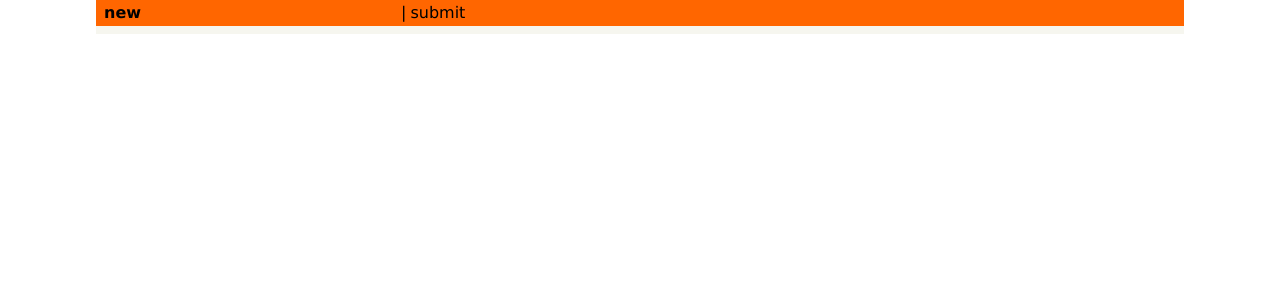
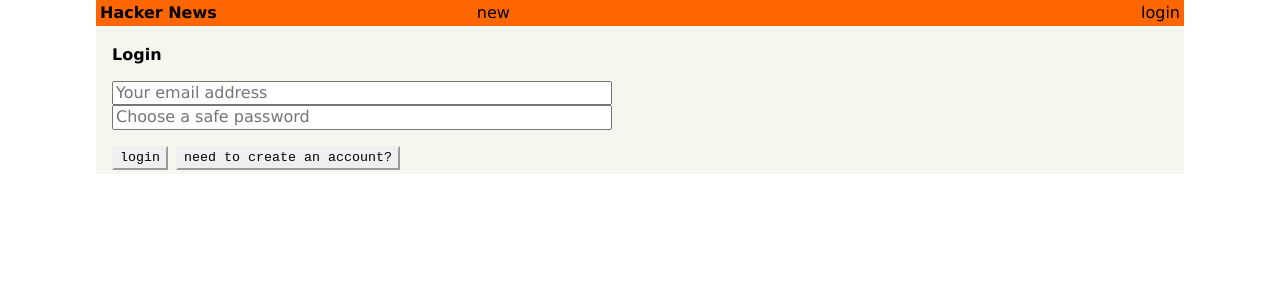
Before and after one commit to kamry-bowman/hackernewsclone-gql-fe, a React (Create React App) app: page /login in a window 1280 px wide. Shown: the top 300 px of the page. Built offline with nearby package versions, Linux system fonts and the light colour scheme.

Commit message:
implement authentication routing

```diff
--- a/src/components/App.tsx
+++ b/src/components/App.tsx
@@ -1,8 +1,9 @@
 import React, { Component } from 'react';
+import { Switch, Route } from 'react-router';
 import LinkList from './LinkList';
 import CreateLink from './CreateLink';
 import Header from './Header';
-import { Switch, Route } from 'react-router';
+import Login from './Login';
 
 class App extends Component {
   render() {
@@ -13,6 +14,7 @@
           <Switch>
             <Route exact path="/" component={LinkList} />
             <Route exact path="/create" component={CreateLink} />
+            <Route exact path="/login" component={Login} />
           </Switch>
         </div>
       </div>
--- a/src/components/Header.tsx
+++ b/src/components/Header.tsx
@@ -1,21 +1,44 @@
 import React, { Component } from 'react';
 import { Link } from 'react-router-dom';
+import { AUTH_TOKEN } from '../constants';
 import { withRouter, RouteComponentProps } from 'react-router';
 
 class Header extends Component<RouteComponentProps> {
   render() {
+    const authToken = localStorage.getItem(AUTH_TOKEN);
+
     return (
       <div className="flex pa1 justify-between nowrap orange">
         <div className="flex flex-fixed black">
-          <div className="fw7 mr7">
+          <div className="fw7 mr7">Hacker News</div>
           <Link to="/" className="ml1 no-underline black">
             new
           </Link>
-          </div>
+          {authToken && (
+            <div className="flex">
               <div className="ml1">|</div>
               <Link to="/create" className="ml1 no-underline black">
                 submit
               </Link>
+            </div>
+          )}
+        </div>
+        <div className="flex flex-fixed">
+          {authToken ? (
+            <div
+              className="ml1 pointer black"
+              onClick={() => {
+                localStorage.removeItem(AUTH_TOKEN);
+                this.props.history.push('/');
+              }}
+            >
+              logout
+            </div>
+          ) : (
+            <Link to="/login" className="ml1 no-underline black">
+              login
+            </Link>
+          )}
         </div>
       </div>
     );
--- /dev/null
+++ b/src/components/Login.tsx
@@ -0,0 +1,110 @@
+import React, { Component } from 'react';
+import { AUTH_TOKEN } from '../constants';
+import { RouteComponentProps } from 'react-router-dom';
+import gql from 'graphql-tag';
+import { Mutation } from 'react-apollo';
+
+interface State {
+  login: boolean;
+  email: string;
+  password: string;
+  name: string;
+}
+
+interface loginData {
+  login: { token: string };
+}
+
+interface signupData {
+  signup: { token: string };
+}
+type dataResult = loginData | signupData;
+
+const SIGNUP_MUTATION = gql`
+  mutation SignupMutation($email: String!, $password: String!, $name: String!) {
+    signup(email: $email, password: $password, name: $name) {
+      token
+    }
+  }
+`;
+
+const LOGIN_MUTATION = gql`
+  mutation LoginMutation($email: String!, $password: String!) {
+    login(email: $email, password: $password) {
+      token
+    }
+  }
+`;
+
+class Login extends Component<RouteComponentProps, State> {
+  state = {
+    login: true,
+    email: '',
+    password: '',
+    name: '',
+  };
+
+  render() {
+    const { login, email, password, name } = this.state;
+    return (
+      <div>
+        <h4 className="mv3">{login ? 'Login' : 'Sign Up'}</h4>
+        <div className="flex flex-column">
+          {!login && (
+            <input
+              value={name}
+              onChange={e => this.setState({ name: e.target.value })}
+              type="text"
+              placeholder="Your name"
+            />
+          )}
+          <input
+            type="email"
+            onChange={e => this.setState({ email: e.target.value })}
+            value={email}
+            placeholder="Your email address"
+          />
+          <input
+            type="password"
+            onChange={e => this.setState({ password: e.target.value })}
+            value={password}
+            placeholder="Choose a safe password"
+          />
+        </div>
+        <div className="flex mt3">
+          <Mutation
+            mutation={login ? LOGIN_MUTATION : SIGNUP_MUTATION}
+            variables={{ email, password, name }}
+            onCompleted={data => this._confirm(data)}
+          >
+            {mutation => (
+              <div className="pointer mr2 button" onClick={e => mutation()}>
+                {login ? 'login' : 'create account'}
+              </div>
+            )}
+          </Mutation>
+          <div
+            className="pointer button"
+            onClick={() => this.setState({ login: !login })}
+          >
+            {login ? 'need to create an account?' : 'already have an account?'}
+          </div>
+        </div>
+      </div>
+    );
+  }
+
+  _confirm = async (data: dataResult) => {
+    const { token } = this.state.login
+      ? (data as loginData).login
+      : (data as signupData).signup;
+
+    this._saveUserData(token);
+    this.props.history.push('/');
+  };
+  _saveUserData = (token: string) => {
+    localStorage.setItem(AUTH_TOKEN, token);
+  };
+}
+
+export default Login;
--- /dev/null
+++ b/src/constants.js
@@ -0,0 +1 @@
+export const AUTH_TOKEN = 'auth-token';
```
Lines whose indentation alone changed are shown as unchanged.
